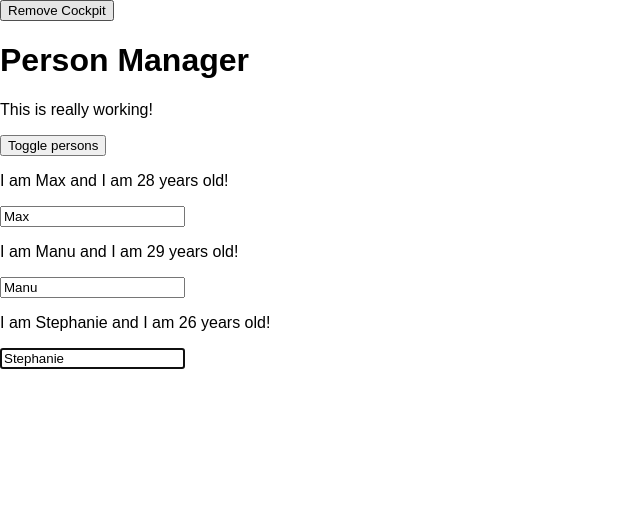
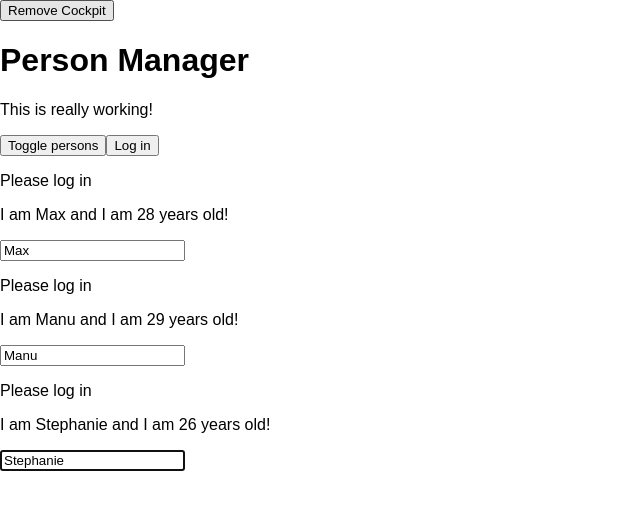
Before and after one commit to iodum/react-try, a React app: page / in a window 1280 px wide. Shown: the top 510 px of the page, without its empty margins (0-640 px from the left). Built offline with nearby package versions, Linux system fonts and the light colour scheme.

Commit message:
added context data

```diff
--- a/src/components/Cockpit/Cockpit.js
+++ b/src/components/Cockpit/Cockpit.js
@@ -1,8 +1,10 @@
-import React, { useEffect, useRef } from 'react';
+import React, { useEffect, useRef, useContext } from 'react';
 import classes from './Cockpit.css';
+import AuthContext from '../../context/auth-context';
 
 const cockpit = ( props ) => {
     const toggleBtnRef = useRef(null);
+    const authContext = useContext(AuthContext);
 
     useEffect(() => {
         console.log('[Cockpit.js] useEffect');
@@ -45,6 +47,7 @@
               ref={toggleBtnRef}
               className={btnClass}
               onClick={props.clicked}>Toggle persons</button>
+          {<button onClick={authContext.login}>Log in</button>}
         </div>
     );
 }
--- a/src/components/Persons/Person/Person.js
+++ b/src/components/Persons/Person/Person.js
@@ -3,6 +3,7 @@
 
 import withClass from '../../../hoc/withClass';
 import classes from './Person.css';
+import AuthContext from '../../../context/auth-context';
 
 class Person extends Component {
 
@@ -10,6 +11,8 @@
         super(props);
         this.inputElementRef = React.createRef();
     }
+
+    static contextType = AuthContext;
 
     componentDidMount() {
         // this.inputElement.focus();
@@ -20,6 +23,7 @@
         console.log('[Person.js] rendering...');
         return (
             <Fragment>
+                { this.context.authenticated ? <p>Authenticated!</p> : <p>Please log in</p> }
                 <p onClick={this.props.click}>
                     I am {this.props.name} and I am {this.props.age} years old!
                 </p>
--- a/src/containers/App.js
+++ b/src/containers/App.js
@@ -4,6 +4,7 @@
 import Cockpit from '../components/Cockpit/Cockpit';
 import withClass from '../hoc/withClass';
 import Aux from '../hoc/Auxiliary';
+import AuthContext from '../context/auth-context';
 
 class App extends Component {
     constructor(props) {
@@ -20,7 +21,8 @@
       otherState: 'some other value',
       showPersons: false,
       showCockpit: true,
-      changeCounter: 0
+      changeCounter: 0,
+      authenticated: false
     }
 
     static getDerivedStateFromProps(props, state) {
@@ -80,6 +82,10 @@
         this.setState({showPersons: !doesShow})
     }
 
+    loginHandler = () => {
+        this.setState({ authenticated: true })
+    }
+
     render () {
         let persons = null;
         console.log('[App.js] render');
@@ -88,7 +94,8 @@
           persons = <Persons
               persons={this.state.persons}
               clicked={this.deletePersonHandler}
-              changed={this.nameChangedHandler} />;
+              changed={this.nameChangedHandler}
+              isAuthenticated={this.state.authenticated} />;
         }
 
         return (
@@ -97,13 +104,20 @@
                   onClick={() => {
                       this.setState({ showCockpit: false })
                   }}>Remove Cockpit</button>
-              {this.state.showCockpit ? <Cockpit
-                title={this.props.appTitle}
-              showPersons={this.state.showPersons}
-              personsLength={this.state.persons.length}
-              clicked={this.togglePersonsHandler} />
-          : null}
-            {persons}
+              <AuthContext.Provider value={{
+                      authenticated: this.state.authenticated,
+                      login: this.loginHandler
+                  }} >
+                  {this.state.showCockpit ? (
+                      <Cockpit
+                          title={this.props.appTitle}
+                          showPersons={this.state.showPersons}
+                          personsLength={this.state.persons.length}
+                          clicked={this.togglePersonsHandler}
+                      />
+                  ) : null}
+                  {persons}
+              </AuthContext.Provider>
           </Aux>
         );
         // return React.createElement('div', {className: 'App'}, React.createElement('h1', null, 'Does this work now?'));
--- /dev/null
+++ b/src/context/auth-context.js
@@ -0,0 +1,8 @@
+import React from 'react';
+
+const authContext = React.createContext({
+    authenticated: false,
+    login: () => {}
+});
+
+export default authContext;
```
